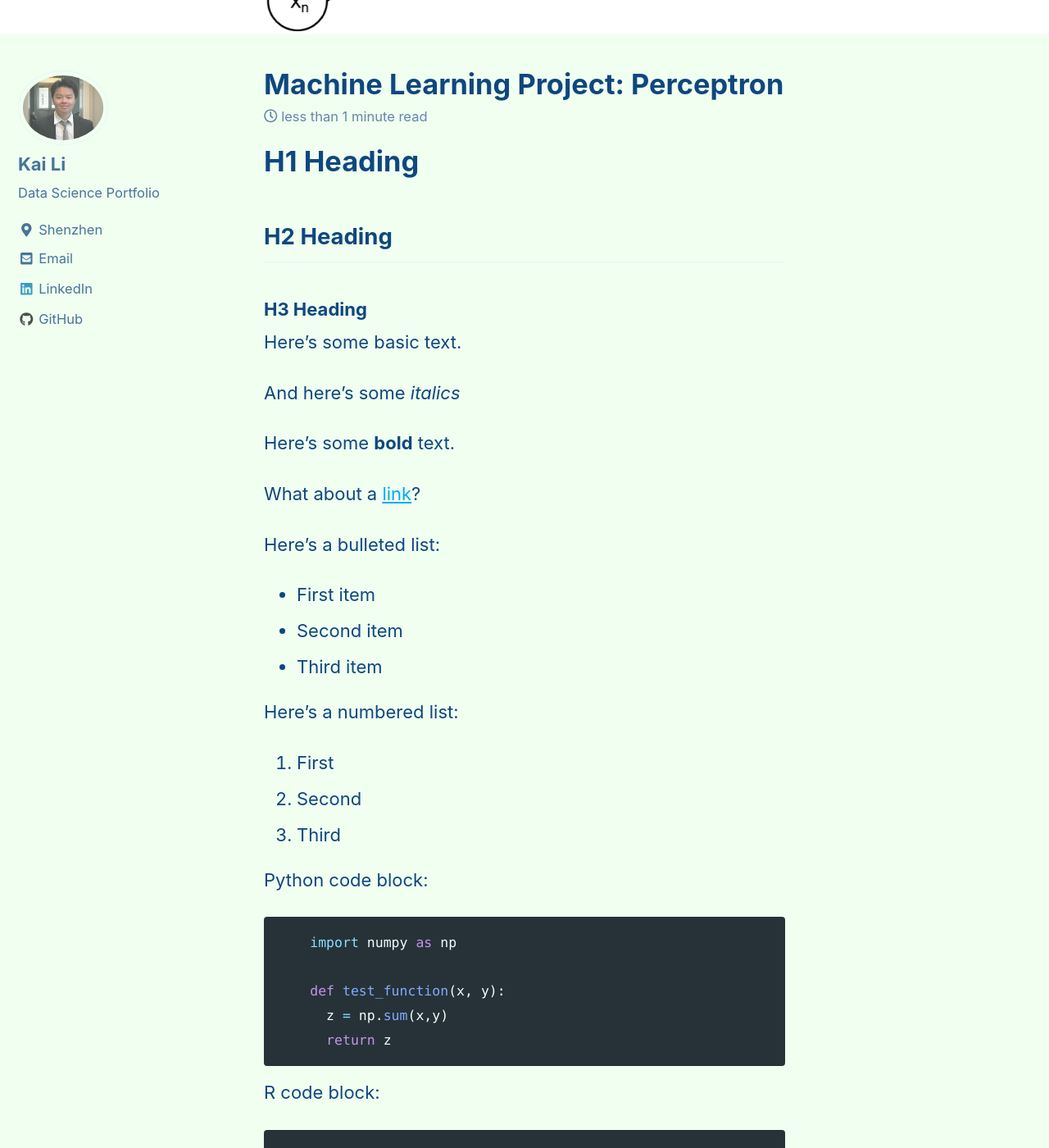
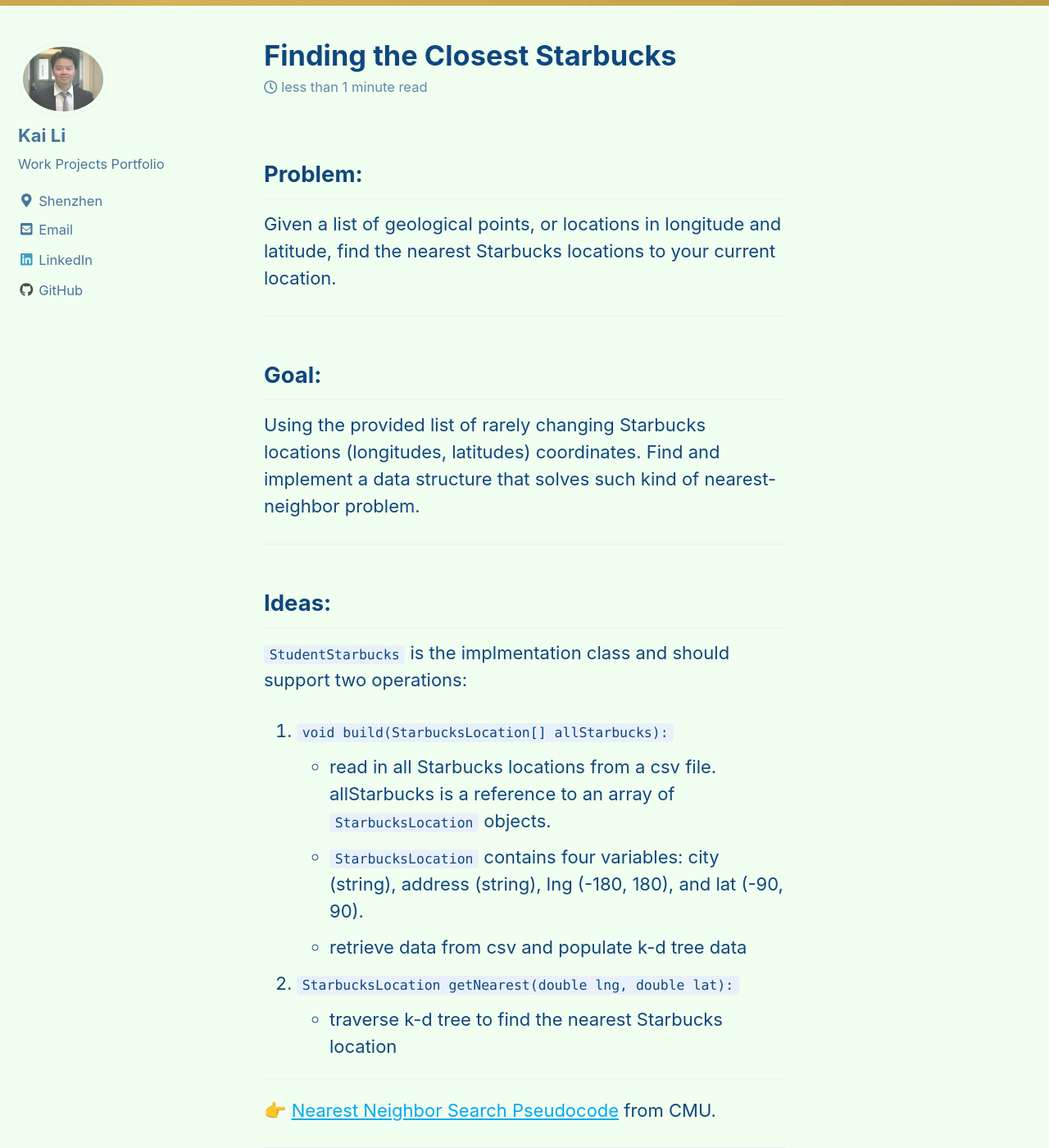
Before and after one commit to kaiLiGit/KaiLiGit.github.io, a Jekyll site: the page built from _posts/2018-01-28-perceptron.md, in a window 1280 px wide and 1400 px high, scrolled down 413 px. Shown: the whole window at 82% size. Built offline with Jekyll 4.4.1, drawn with Linux system fonts in a browser that asks for light colours; nearby versions of some CDN libraries; emoji names are drawn with the system emoji font; formulas are drawn with MathJax 3; some of the changed text lies outside the part shown.

Commit message:
finding the nearest starbucks

````diff
--- a/_config.yml
+++ b/_config.yml
@@ -12,7 +12,7 @@
 title                    : "Kai Li"
 title_separator          : "-"
 name                     : "Kai Li"
-description              : "Data Science Portfolio"
+description              : "Work Projects Portfolio"
 url                      : # the base hostname & protocol for your site e.g. "https://mmistakes.github.io"
 baseurl                  : # the subpath of your site, e.g. "/blog"
 repository               : # GitHub username/repo-name e.g. "mmistakes/minimal-mistakes"
@@ -86,9 +86,9 @@
 author:
   name             : "Kai Li"
   avatar           : "/images/profilepic.jpg" # path of avatar image, e.g. "/assets/images/bio-photo.jpg"
-  bio              : "Data Science Portfolio"
+  bio              : "Work Projects Portfolio"
   location         : "Shenzhen"
-  email            : natevictorlee@gmail.com
+  email            : kaivictorlee@163.com
   uri              :
   home             : # null (default), "absolute or relative url to link to author home"
   bitbucket        :
--- a/_posts/2018-01-28-perceptron.md
+++ b/_posts/2018-01-28-perceptron.md
@@ -1,64 +1,37 @@
 ---
-title: "Machine Learning Project: Perceptron"
-date: 2018-01-28
-tags: [machine learning, data science, neural network]
+title: "Finding the Closest Starbucks"
+date: 2016-12-01
+tags: [nearest-neighbor, k-d tree, Java]
 header:
-  image: "/images/perceptron/percept.jpg"
-excerpt: "Machine Learning, Perceptron, Data Science"
+  image: "/images/projectImages/neareststarbucks2.jpg"
+excerpt: "nearest-neighbor, k-d tree, Java"
 # enabling math equations rendering in markdown
 mathjax: "true"
 ---
+## Problem:
+Given a list of geological points, or locations in longitude and latitude,
+find the nearest Starbucks locations to your current location.
 
-# H1 Heading
+---
+## Goal:
+Using the provided list of rarely changing Starbucks locations (longitudes, latitudes) coordinates. Find and implement a data structure that solves such kind of nearest-neighbor problem.
 
-## H2 Heading
+---
+## Ideas:
+`StudentStarbucks` is the implmentation class and should support two operations:
+1. `void build(StarbucksLocation[] allStarbucks):`
+  * read in all Starbucks locations from a csv file. allStarbucks is a reference to an array of `StarbucksLocation` objects.
+  * `StarbucksLocation` contains four variables: city (string), address (string), lng (-180, 180), and lat (-90, 90).
+  * retrieve data from csv and populate k-d tree data
+2. `StarbucksLocation getNearest(double lng, double lat):`
+  * traverse k-d tree to find the nearest Starbucks location
 
-### H3 Heading
+---
 
-Here's some basic text.
+:point_right: [Nearest Neighbor Search Pseudocode](https://www.cs.cmu.edu/~ckingsf/bioinfo-lectures/kdtrees.pdf) from CMU.
 
-And here's some *italics*
+---
 
-Here's some **bold** text.
+:point_right: [StudentStarbucks](https://github.com/kaiLiGit/CSE274Project/tree/master/ClosestStarbucks/src) in Finding the Nearest Starbucks Project GitHub Repo.
 
-What about a [link](https://github.com/dataoptimal)?
-
-Here's a bulleted list:
-* First item
-+ Second item
-- Third item
-
-Here's a numbered list:
-1. First
-2. Second
-3. Third
-
-Python code block:
-```python
-    import numpy as np
-
-    def test_function(x, y):
-      z = np.sum(x,y)
-      return z
-```
-
-R code block:
-```r
-library(tidyverse)
-df <- read_csv("some_file.csv")
-head(df)
-```
-
-Here's some inline code `x+y`.
-
-Here's an image:
-<img src="{{ site.url }}{{ site.baseurl }}/images/perceptron/linsep.jpg" alt="linearly separable data">
-
-Here's another image using Kramdown:
-![alt]({{ site.url }}{{ site.baseurl }}/images/perceptron/linsep.jpg)
-
-Here's some math:
-
-$$z=x+y$$
-
-You can also put it inline $$z=x+y$$
+___
````
Also changed, not shown: _pages/Contact.md (+2 -8 lines), _posts/2018-08-13-ML2.md (deleted, +0 -10 lines), images/projectImages/neareststarbucks.jpg (added), images/projectImages/neareststarbucks2.jpg (added), 13 other files.
